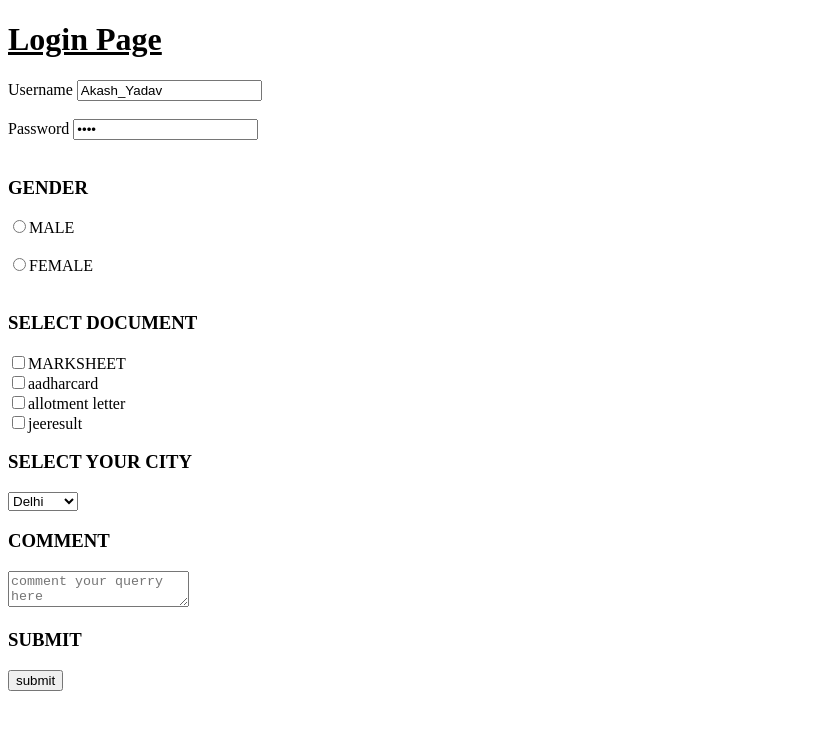
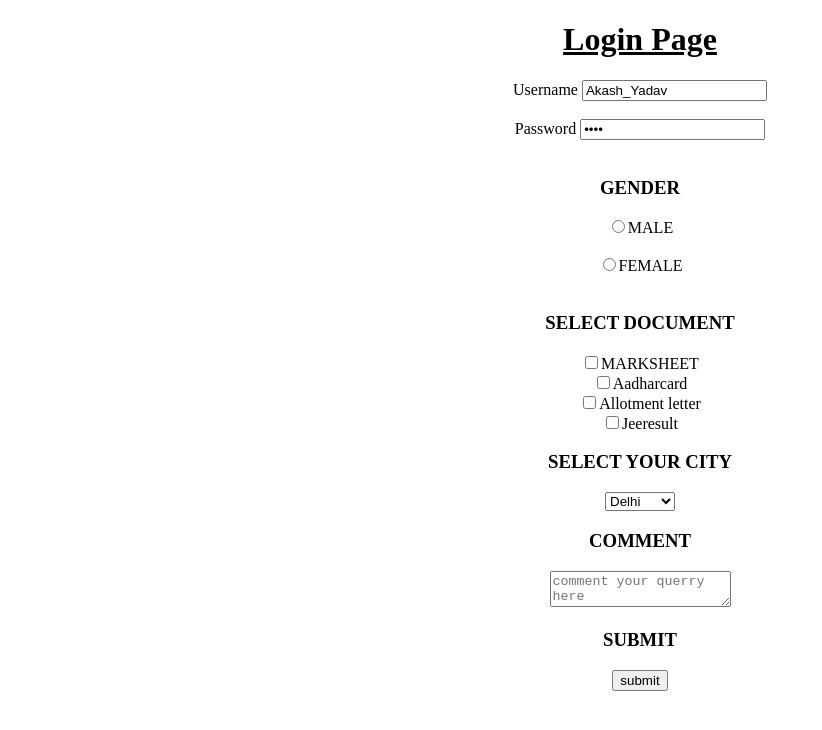
Before and after one commit to Akashyadav-96/html-demo, a plain HTML site: page Form.html in a window 1280 px wide. Shown: the whole page, without its empty margins (0-822 px from the left). Drawn offline with Linux system fonts and the light colour scheme.

Commit message:
file added

```diff
--- a/Form.html
+++ b/Form.html
@@ -5,8 +5,8 @@
     <meta name="viewport" content="width=device-width, initial-scale=1.0">
     <title>Form in Html</title>
 </head>
-<body >
-    <h1><u>Login Page</u></h1>
+<body>
+   <center> <h1><u>Login Page</u></h1>
     <form>
         <label for ="name"> Username </label>
         <input type="text" id="name" name="Username" value="Akash_Yadav"></input>
@@ -29,14 +29,14 @@
         <label for="MARKSHEET">
             <input type="checkbox" value="MARKSHEET" name="SELECT DOCUMENT" id="MARKSHEET">MARKSHEET
         </label><br>
-        <label for="aadharcard">
-            <input type="checkbox" value="aadharcard" name="SELECT DOCUMENT" id="aadharcard">aadharcard
+        <label for="Aadharcard">
+            <input type="checkbox" value="Aadharcard" name="SELECT DOCUMENT" id="aadharcard">Aadharcard
         </label><br>
          <label for="allotment letter">
-            <input type="checkbox" value="allotment letter" name="SELECT DOCUMENT" id="allotment letter">allotment letter
+            <input type="checkbox" value="Allotment letter" name="SELECT DOCUMENT" id="allotment letter">Allotment letter
         </label><br>
          <label for="jeeresult">
-            <input type="checkbox" value="jeeresult" name="SELECT DOCUMENT" id="jeeresult">jeeresult
+            <input type="checkbox" value="Jeeresult" name="SELECT DOCUMENT" id="jeeresult">Jeeresult
         </label><br>
 
         <h3>SELECT YOUR CITY</h3>
@@ -52,10 +52,10 @@
         <h3>COMMENT</h3>
         <textarea name="comment your querry" id="comment" placeholder="comment your querry here"></textarea>
           <br>
-        <h3>SUBMIT</h3>
+        <h3>SUBMIT </h3>
         <input type="submit" value="submit">
 
-    </form>
+    </form></center>
 
 </body>
 </html>
```
Also changed, not shown: Experiment1.html (+1 -7 lines), semantictags.html (+4 -6 lines), table.html (+1 -1 lines).
